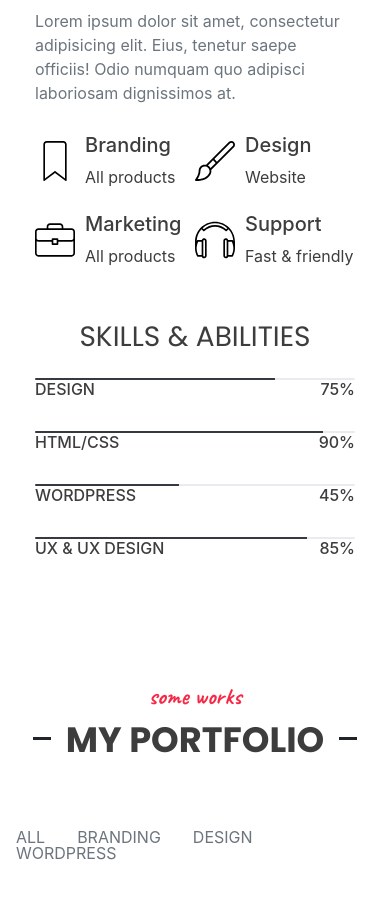
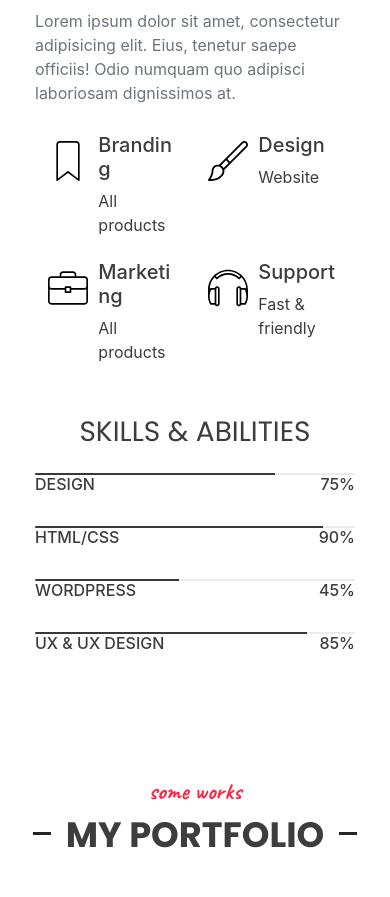
Before and after one commit to ilyadanilov/McDaniel, a plain HTML site: page index.html in a window 390 px wide. Shown: the part 1444-2341 px from the top of the page. Drawn offline with nearby package versions, Linux system fonts and the light colour scheme; a web font is replaced by a local one.

Commit message:
Fixed icons in about section

```diff
--- a/index.html
+++ b/index.html
@@ -107,19 +107,19 @@
 						<p class="card-text text-secondary mt-2">Lorem ipsum dolor sit amet, consectetur adipisicing elit. Eius, tenetur
 							saepe officiis! Odio numquam quo adipisci laboriosam dignissimos at.</p>
 						<ul class="list-group flex-row flex-wrap">
-							<li class="list-group-item col-6 col-md-3 col-lg-12 col-xl-6 brand icon">
+							<li class="list-group-item col-5 col-md-3 col-lg-8 col-xl-6 mx-auto brand icon">
 								<div class="h5">Branding</div>
 								<div>All products</div>
 							</li>
-							<li class="list-group-item col-6 col-md-3 col-lg-12 col-xl-6 design icon">
+							<li class="list-group-item col-5 col-md-3 col-lg-8 col-xl-6 mx-auto design icon">
 								<div class="h5">Design</div>
 								<div>Website</div>
 							</li>
-							<li class="list-group-item col-6 col-md-3 col-lg-12 col-xl-6 marketing icon">
+							<li class="list-group-item col-5 col-md-3 col-lg-8 col-xl-6 mx-auto marketing icon">
 								<div class="h5">Marketing</div>
 								<div>All products</div>
 							</li>
-							<li class="list-group-item col-6 col-md-3 col-lg-12 col-xl-6 support icon">
+							<li class="list-group-item col-5 col-md-3 col-lg-8 col-xl-6 mx-auto support icon">
 								<div class="h5">Support</div>
 								<div>Fast &amp; friendly</div>
 							</li>
```
